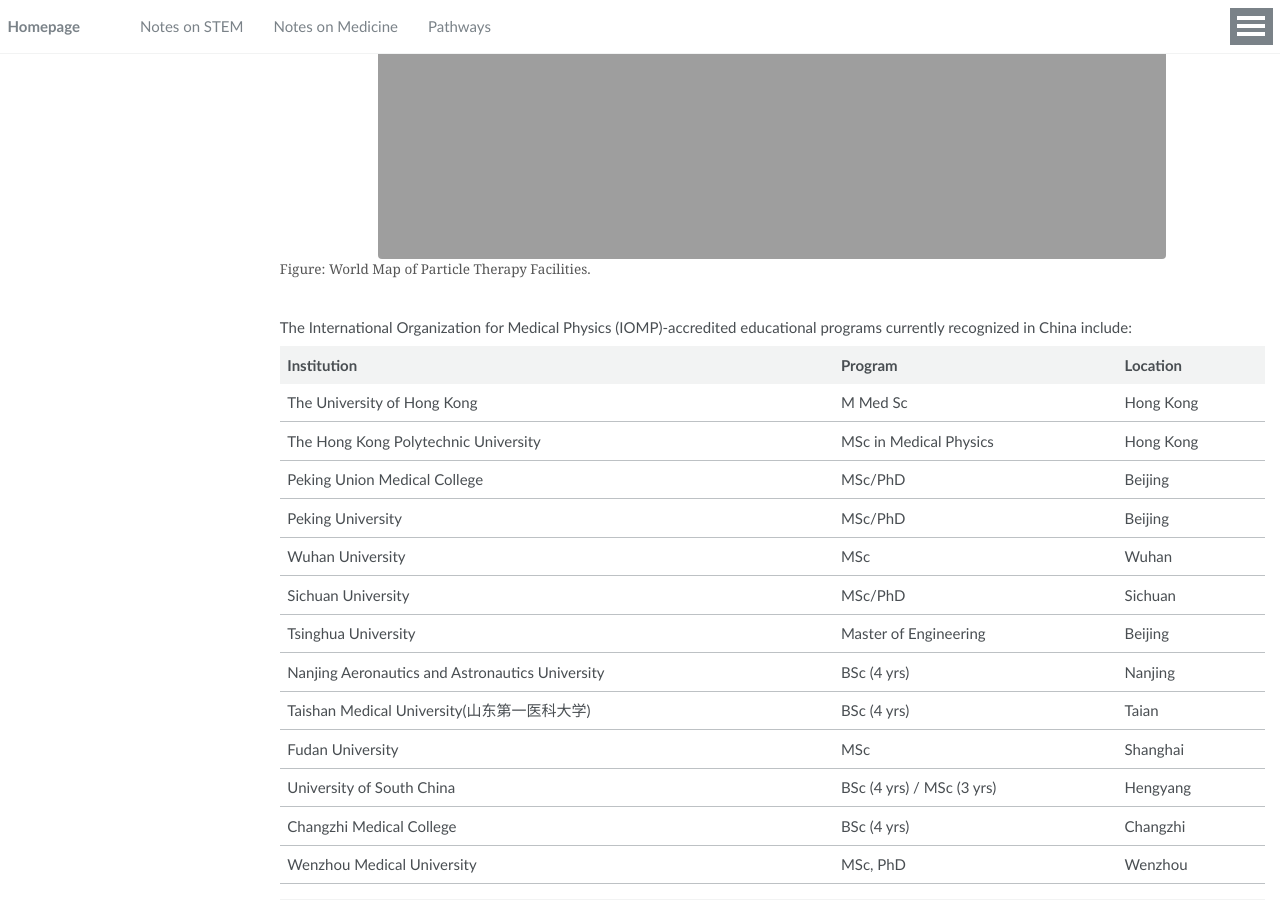
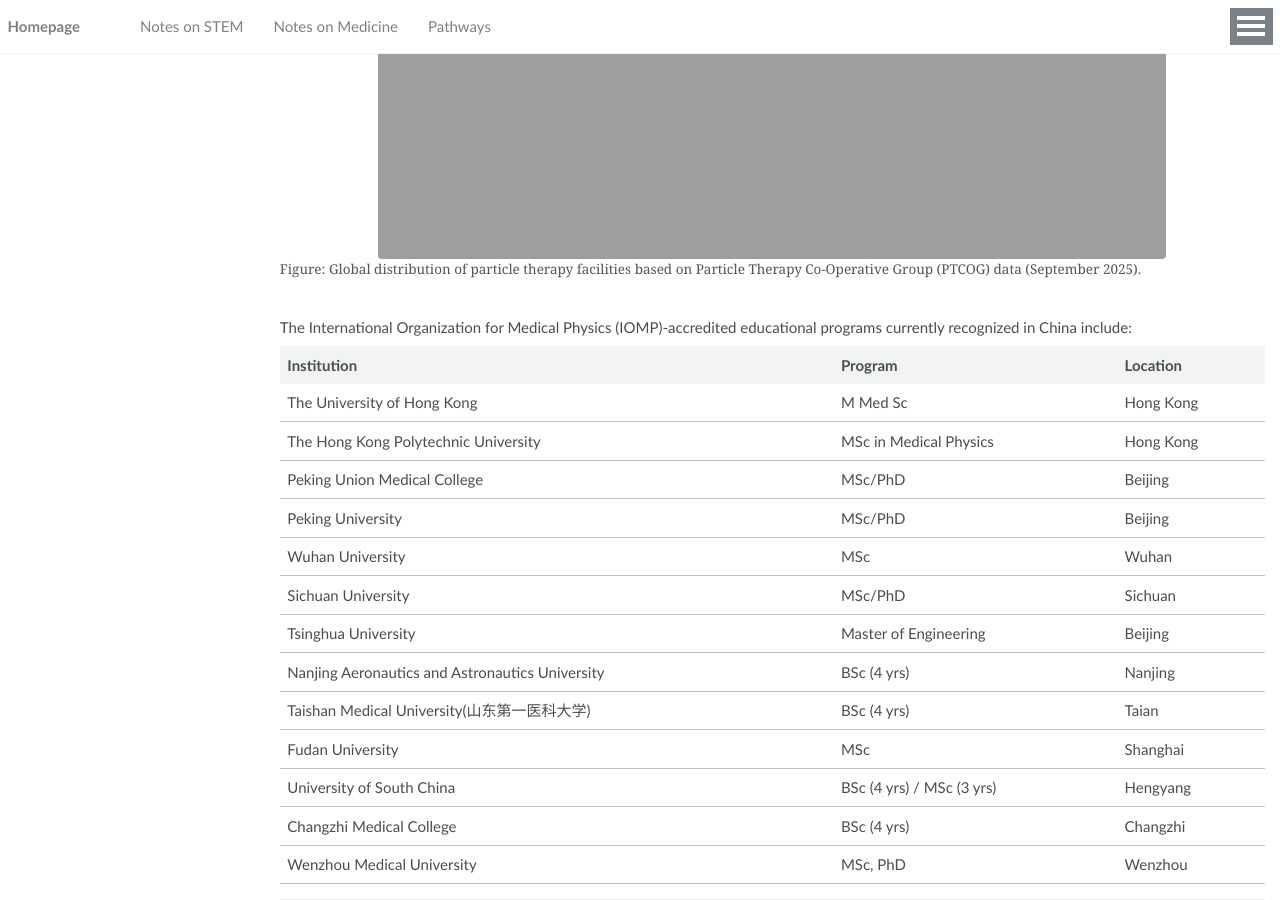
Before and after one commit to Louis-QiuyuLu/Louis-QiuyuLu.github.io, a Jekyll site: the page built from _pages/pathways.md, in a window 1280 px wide and 900 px high, scrolled down 3112 px. Built offline with Jekyll 4.4.1, drawn with Linux system fonts in a browser that asks for light colours.

Commit message:
Update pathways.md

```diff
--- a/_pages/pathways.md
+++ b/_pages/pathways.md
@@ -84,7 +84,7 @@ In China, efforts are currently underway to establish a nationwide certification
        alt="Particle Therapy Facilities World Map"
        style="width: 80%; height: auto; display: block; margin: 0 auto;">
   <figcaption style="font-size: 0.9em; color: #555;">
-    Figure: World Map of Particle Therapy Facilities.
+    Figure: Global distribution of particle therapy facilities based on Particle Therapy Co-Operative Group (PTCOG) data (September 2025).
   </figcaption>
 </figure>
 
```
